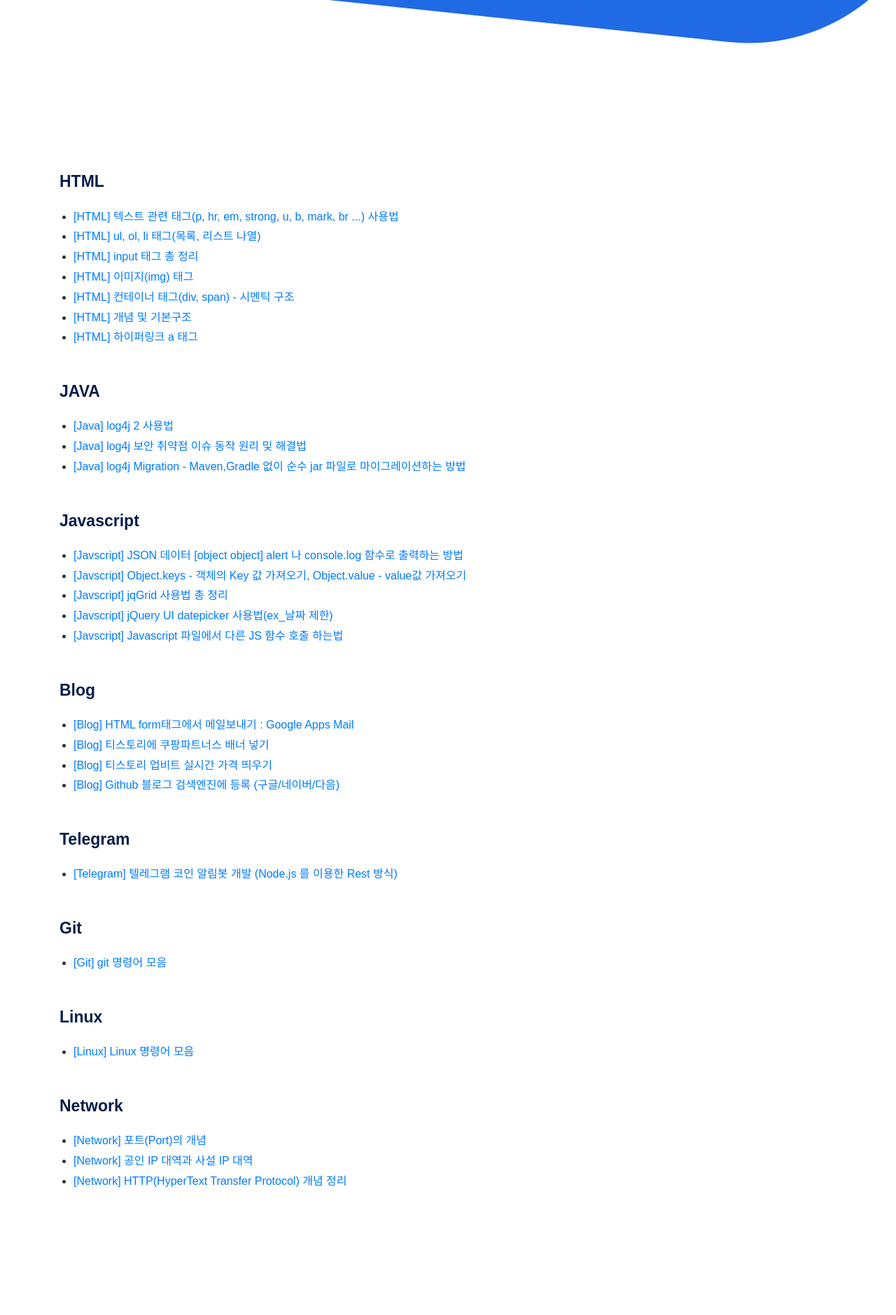
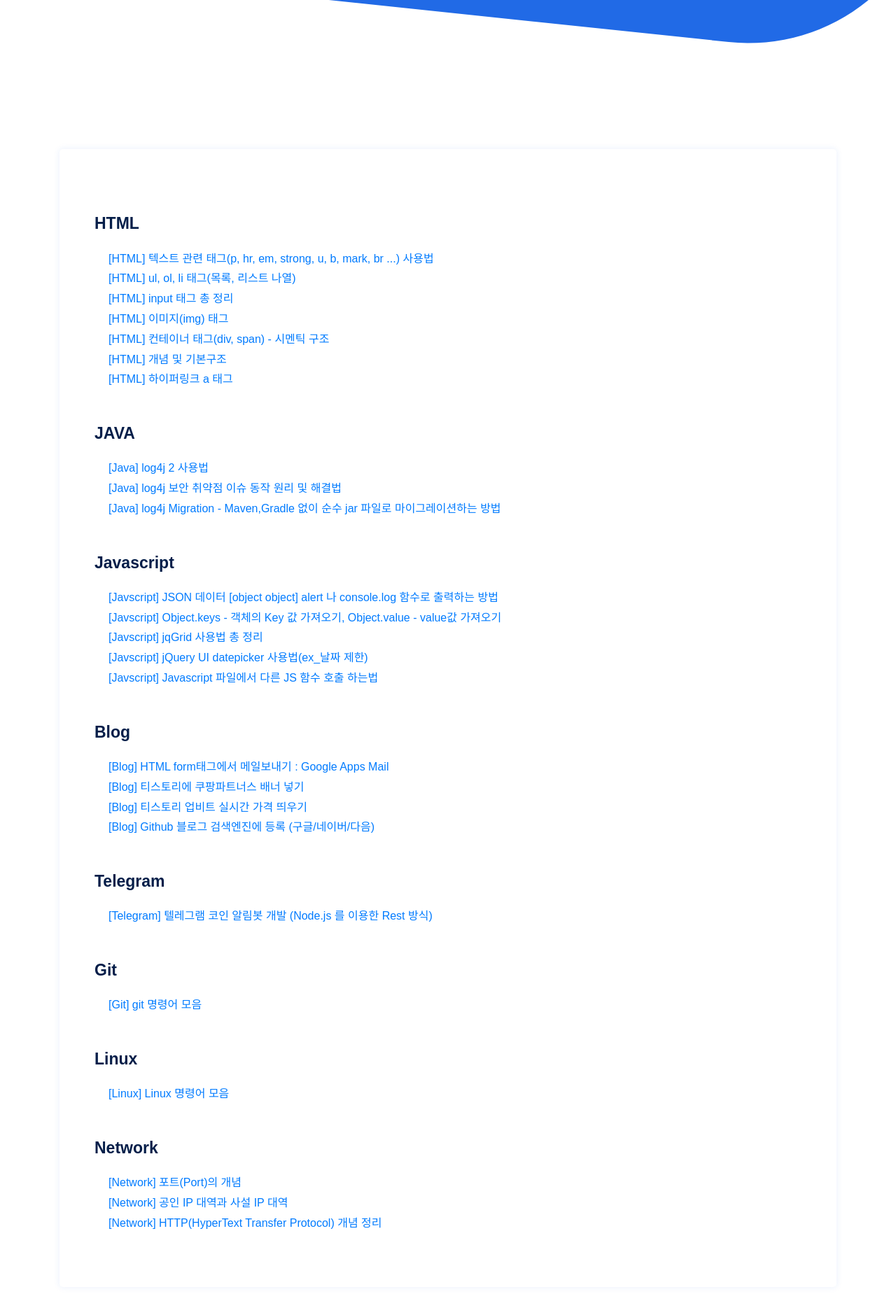
Before and after one commit to yuuisang/yuuisang.github.io, a Jekyll site: the page built from category.html, in a window 1280 px wide. Shown: the part 637-2516 px from the top of the page at 70% size. Built offline with Jekyll 4.4.1, drawn with Linux system fonts in a browser that asks for light colours; some web fonts are replaced; the list of posts is cut into pages by our own code.

Commit message:
category setting test

```diff
--- a/category.html
+++ b/category.html
@@ -9,10 +9,16 @@ pagination:
 <div class="blog-area bg-color1 p-t-130 p-b-130">
   <div class="container">
     <div class="blog-wrapper">
-      <div class="">
+      <div style="
+      padding: 60px 50px;
+      box-shadow: 0 0 10px 0 rgb(25 100 227 / 10%);
+      transition: all .5s ease;
+      border-radius: 5px;
+      background-color: #fff;"
+      >
         {% for category in site.categories %}
           <h2>{{ category[0] }}</h2>
-          <ul>
+          <ul style="list-style: none; ">
             {% for post in category[1] %}
             <li>
               <a href="{{ post.url }}">{{ post.title }}</a>
@@ -20,8 +26,6 @@ pagination:
             {% endfor %}
           </ul>
         {% endfor %}
-        <!-- <p>{{ site.categories }}</p> -->
-        <!-- <li class="list-inline-item"><i class="fas fa-tag"></i><a href="{{site.baseurl}}/category/{{post.categories[0] | downcase}}">{{post.categories[0] | capitalize}}</a></li> -->
       </div>
     </div>
   </div>
```
